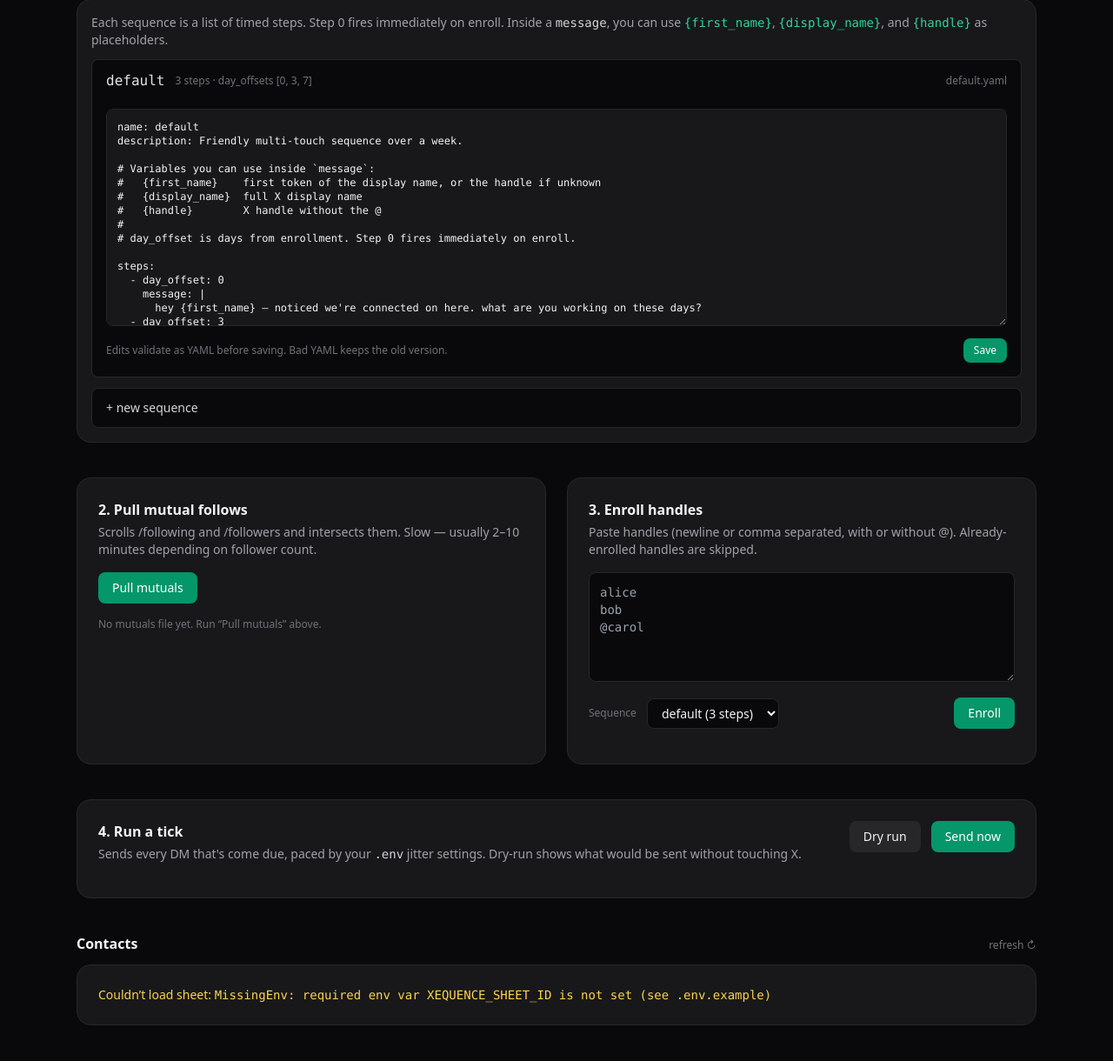
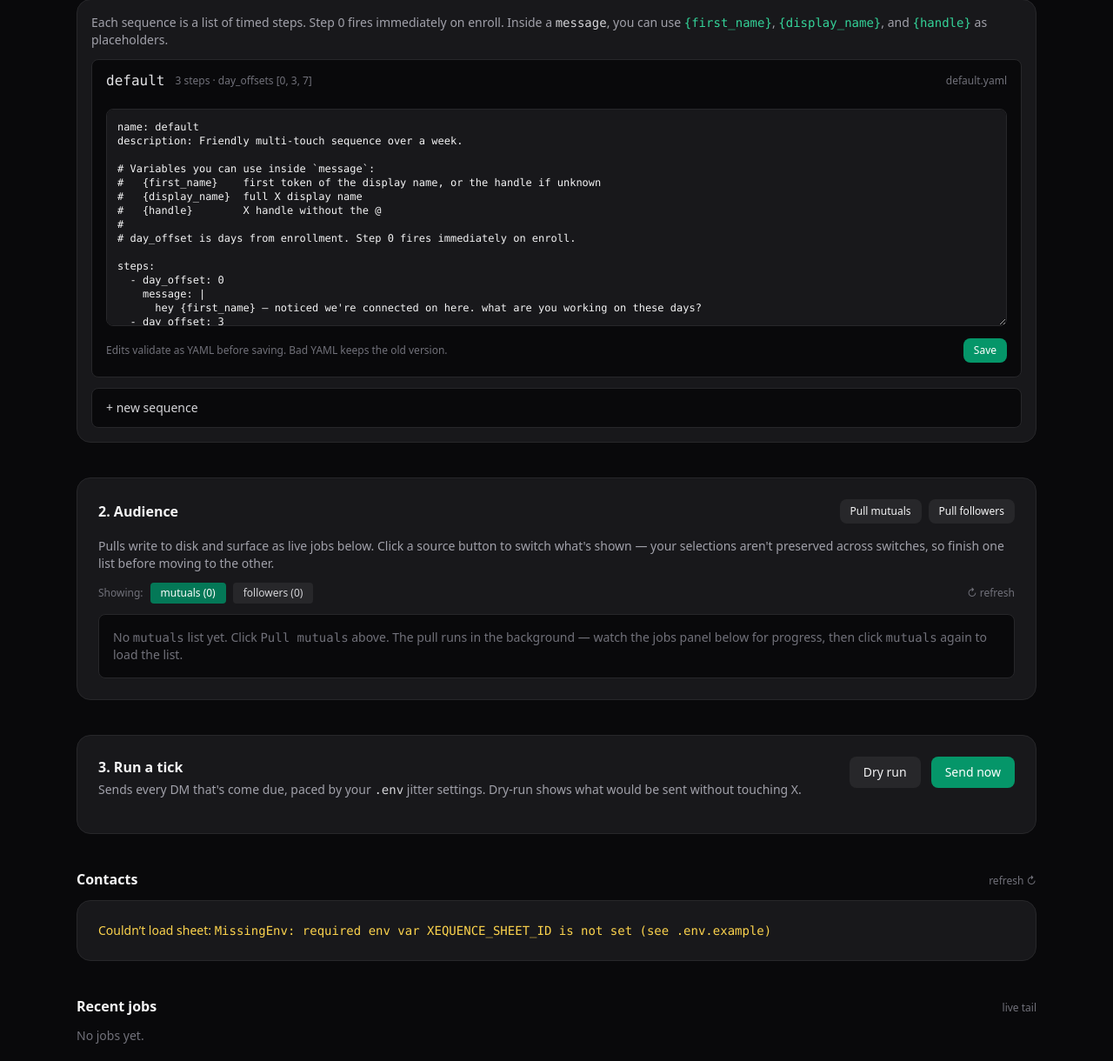
Before and after one commit to bowdy/xequence, a FastAPI app: page / in a window 1280 px wide. Shown: the part 130-1350 px from the top of the page at 87% size. Run offline with FastAPI, Linux system fonts and the light colour scheme; some libraries are stand-ins or nearby versions.

Commit message:
Unified audience card: pull mutuals OR followers, checkboxed enroll
Replaces the separate "Pull mutuals" / "Enroll handles" cards with a
single section that handles the full curation flow:

- Two pull buttons (Pull mutuals, Pull followers) — each writes its own
  .tmp file. Both surface as live background jobs.
- Source switcher (buttons with live counts) toggles which list is
  displayed.
- The list renders as a scrollable checkbox table, all rows checked by
  default. Each handle is a clickable link to their X profile so you can
  vet before unchecking.
- "Enroll selected" submits the checked handles + chosen sequence to a
  new /actions/enroll-selected endpoint.
- Old text-paste enroll form removed from UI; endpoint kept in case a
  CLI workflow needs it.

Co-Authored-By: Claude Opus 4.7 (1M context) <noreply@anthropic.com>

```diff
--- a/webapp/app.py
+++ b/webapp/app.py
@@ -44,7 +44,7 @@ from tools.sequences import (  # noqa: E402
     schedule_for_step,
 )
 from tools.sheets_client import Contact, now_iso, read_all, update_contact, upsert_contact  # noqa: E402
-from tools.twitter_client import fetch_display_name, fetch_mutuals, send_dm  # noqa: E402
+from tools.twitter_client import fetch_display_name, fetch_followers, fetch_mutuals, send_dm  # noqa: E402
 from webapp import jobs  # noqa: E402
 
 app = FastAPI(title="Xequence")
@@ -100,11 +100,30 @@ def list_sequences() -> list[dict]:
     return out
 
 
-def read_mutuals_file() -> list[str]:
-    p = REPO_ROOT / ".tmp" / "mutuals.txt"
-    if not p.exists():
-        return []
-    return [line.strip() for line in p.read_text().splitlines() if line.strip()]
+AUDIENCE_SOURCES = {
+    "mutuals": REPO_ROOT / ".tmp" / "mutuals.txt",
+    "followers": REPO_ROOT / ".tmp" / "followers.txt",
+}
+
+
+def read_audience(source: str) -> dict:
+    """Return the audience for `source` plus its file metadata.
+
+    Each source maps to one .tmp file. Files are plain text, one handle per
+    line. Missing files are treated as empty, not an error — the UI should
+    surface "no list yet, click pull".
+    """
+    p = AUDIENCE_SOURCES.get(source)
+    if p is None or not p.exists():
+        return {"source": source, "handles": [], "pulled_at": None}
+    handles = [line.strip() for line in p.read_text().splitlines() if line.strip()]
+    pulled_at = datetime.fromtimestamp(p.stat().st_mtime, tz=timezone.utc)
+    return {"source": source, "handles": handles, "pulled_at": pulled_at.isoformat()}
+
+
+def audience_summary() -> dict[str, int]:
+    """Count of handles in each known source file (for the source switcher)."""
+    return {src: len(read_audience(src)["handles"]) for src in AUDIENCE_SOURCES}
 
 
 # ---------- pages ----------------------------------------------------------
@@ -119,7 +138,7 @@ def index(request: Request):
         session_ok=ok,
         session_msg=msg,
         sequences=list_sequences(),
-        mutuals_count=len(read_mutuals_file()),
+        audience_counts=audience_summary(),
     )
 
 
@@ -160,10 +179,21 @@ def partial_jobs(request: Request):
     return view(request, "_jobs.html", jobs=[j.to_dict() for j in jobs.recent()])
 
 
-@app.get("/partials/mutuals", response_class=HTMLResponse)
-def partial_mutuals(request: Request):
-    handles = read_mutuals_file()
-    return view(request, "_mutuals.html", handles=handles, count=len(handles))
+@app.get("/partials/audience", response_class=HTMLResponse)
+def partial_audience(request: Request, source: str = "mutuals"):
+    if source not in AUDIENCE_SOURCES:
+        raise HTTPException(400, f"unknown source: {source}")
+    data = read_audience(source)
+    return view(
+        request,
+        "_audience.html",
+        source=source,
+        handles=data["handles"],
+        count=len(data["handles"]),
+        pulled_at=data["pulled_at"],
+        counts=audience_summary(),
+        sequences=list_sequences(),
+    )
 
 
 @app.get("/partials/sequences", response_class=HTMLResponse)
@@ -204,6 +234,68 @@ def action_pull_mutuals(request: Request):
 
     job = jobs.start_job("pull_mutuals", work)
     return view(request, "_job_row.html", job=job.to_dict())
+
+
+@app.post("/actions/pull-followers", response_class=HTMLResponse)
+def action_pull_followers(request: Request):
+    if jobs.is_running("pull_followers"):
+        raise HTTPException(409, "A pull_followers job is already running.")
+
+    handle = env("X_HANDLE", required=True).lstrip("@")
+
+    def work(job: jobs.Job):
+        job.append(f"Opening X session for @{handle}…")
+        with x_session(headless=True) as (_ctx, page):
+            job.append("Scrolling /followers (this can take several minutes for large accounts)…")
+            followers = sorted(fetch_followers(page, handle))
+        out = AUDIENCE_SOURCES["followers"]
+        out.parent.mkdir(parents=True, exist_ok=True)
+        out.write_text("\n".join(followers) + "\n")
+        job.append(f"Wrote {len(followers)} followers to {out}")
+        return {"count": len(followers), "file": str(out)}
+
+    job = jobs.start_job("pull_followers", work)
+    return view(request, "_job_row.html", job=job.to_dict())
+
+
+@app.post("/actions/enroll-selected", response_class=HTMLResponse)
+def action_enroll_selected(
+    request: Request,
+    handles: list[str] = Form(default_factory=list),
+    sequence: str = Form("default"),
+):
+    """Enroll handles selected via checkboxes in the audience list.
+
+    Each checked checkbox in `_audience.html` carries name="handles" and the
+    handle as its value. FastAPI collects them as a list automatically.
+    """
+    parsed = [h.strip().lstrip("@").lower() for h in handles if h.strip()]
+    if not parsed:
+        raise HTTPException(400, "No handles selected.")
+
+    seq = load_sequence(sequence)
+    enrolled_at = datetime.now(tz=timezone.utc).replace(microsecond=0)
+    first_send = schedule_for_step(enrolled_at, seq.steps[0])
+
+    existing = {(c.handle, c.sequence) for c in read_all()}
+    added, skipped = 0, 0
+    for handle in parsed:
+        if (handle, sequence) in existing:
+            skipped += 1
+            continue
+        upsert_contact(
+            Contact(
+                handle=handle,
+                sequence=sequence,
+                enrolled_at=enrolled_at.isoformat(),
+                current_step=0,
+                next_send_at=first_send.isoformat(),
+                status="pending",
+            )
+        )
+        added += 1
+
+    return view(request, "_enroll_result.html", added=added, skipped=skipped, sequence=sequence)
 
 
 @app.post("/actions/enroll", response_class=HTMLResponse)
--- /dev/null
+++ b/webapp/templates/_audience.html
@@ -0,0 +1,85 @@
+<div class="bg-zinc-900 border border-zinc-800 rounded-2xl p-6">
+  <div class="flex items-center justify-between gap-3 flex-wrap mb-4">
+    <h2 class="text-base font-semibold">2. Audience</h2>
+    <div class="flex gap-2">
+      <button type="button"
+              hx-post="/actions/pull-mutuals" hx-target="#jobs-area" hx-swap="afterbegin"
+              class="bg-zinc-800 hover:bg-zinc-700 text-xs px-3 py-1.5 rounded-lg">
+        Pull mutuals
+      </button>
+      <button type="button"
+              hx-post="/actions/pull-followers" hx-target="#jobs-area" hx-swap="afterbegin"
+              class="bg-zinc-800 hover:bg-zinc-700 text-xs px-3 py-1.5 rounded-lg">
+        Pull followers
+      </button>
+    </div>
+  </div>
+
+  <p class="text-sm text-zinc-400 mb-3">
+    Pulls write to disk and surface as live jobs below. Click a source button to switch what's shown
+    — your selections aren't preserved across switches, so finish one list before moving to the other.
+  </p>
+
+  <div class="flex items-center gap-2 mb-3 text-xs">
+    <span class="text-zinc-500">Showing:</span>
+    {% for src, cnt in counts.items() %}
+      <button type="button"
+              hx-get="/partials/audience?source={{ src }}"
+              hx-target="#audience-area" hx-swap="innerHTML"
+              class="px-3 py-1 rounded transition-colors
+                {% if src == source %}bg-emerald-700 text-white{% else %}bg-zinc-800 text-zinc-300 hover:bg-zinc-700{% endif %}">
+        {{ src }} ({{ cnt }})
+      </button>
+    {% endfor %}
+    <button type="button"
+            title="Refresh list"
+            hx-get="/partials/audience?source={{ source }}"
+            hx-target="#audience-area" hx-swap="innerHTML"
+            class="ml-auto text-zinc-500 hover:text-zinc-300">↻ refresh</button>
+  </div>
+
+  {% if not handles %}
+    <div class="text-sm text-zinc-500 p-4 bg-zinc-950 border border-zinc-800 rounded-lg">
+      No <span class="mono">{{ source }}</span> list yet. Click <span class="mono">Pull {{ source }}</span> above.
+      The pull runs in the background — watch the jobs panel below for progress, then click <span class="mono">{{ source }}</span> again to load the list.
+    </div>
+  {% else %}
+    <form hx-post="/actions/enroll-selected" hx-target="#enroll-result" hx-swap="innerHTML">
+      <div class="bg-zinc-950 border border-zinc-800 rounded-lg">
+        <div class="sticky top-0 bg-zinc-950 px-3 py-2 border-b border-zinc-800 flex items-center gap-3 text-xs">
+          <label class="flex items-center gap-1.5 cursor-pointer">
+            <input type="checkbox" checked
+                   onclick="this.closest('form').querySelectorAll('input[name=handles]').forEach(cb => cb.checked = this.checked)">
+            <span class="text-zinc-300">all</span>
+          </label>
+          <span class="text-zinc-500 ml-auto">{{ count }} handles · {{ source }} · pulled {{ pulled_at[:16] if pulled_at else 'unknown' }}</span>
+        </div>
+        <div class="max-h-96 overflow-y-auto divide-y divide-zinc-800">
+          {% for h in handles %}
+            <label class="flex items-center gap-2 px-3 py-1.5 hover:bg-zinc-900 cursor-pointer">
+              <input type="checkbox" name="handles" value="{{ h }}" checked>
+              <a href="https://x.com/{{ h }}" target="_blank"
+                 class="mono text-sm text-zinc-200 hover:text-emerald-400"
+                 onclick="event.stopPropagation()">@{{ h }}</a>
+            </label>
+          {% endfor %}
+        </div>
+      </div>
+
+      <div class="flex items-center gap-3 mt-4 flex-wrap">
+        <label class="text-xs text-zinc-500">Enroll into</label>
+        <select name="sequence"
+                class="bg-zinc-950 border border-zinc-800 rounded-lg px-3 py-1.5 text-sm">
+          {% for s in sequences %}
+            <option value="{{ s.name }}">{{ s.name }} ({{ s.step_count }} steps)</option>
+          {% endfor %}
+        </select>
+        <button type="submit"
+                class="ml-auto bg-emerald-600 hover:bg-emerald-500 text-white text-sm font-medium px-4 py-2 rounded-lg">
+          Enroll selected
+        </button>
+      </div>
+    </form>
+    <div id="enroll-result" class="mt-3"></div>
+  {% endif %}
+</div>
--- a/webapp/templates/_mutuals.html
+++ /dev/null
@@ -1,11 +0,0 @@
-{% if count %}
-  <span>Mutuals on disk: <span class="text-zinc-200 mono">{{ count }}</span></span>
-  <details class="mt-2">
-    <summary class="cursor-pointer text-zinc-500 hover:text-zinc-300">show list</summary>
-    <div class="mono text-xs text-zinc-400 scroll-y mt-2 p-3 bg-zinc-950 border border-zinc-800 rounded-lg">
-      {% for h in handles %}{{ h }}<br>{% endfor %}
-    </div>
-  </details>
-{% else %}
-  <span>No mutuals file yet. Run “Pull mutuals” above.</span>
-{% endif %}
--- a/webapp/templates/index.html
+++ b/webapp/templates/index.html
@@ -15,53 +15,17 @@
   </div>
 </section>
 
-<!-- ROW 2: pull mutuals + enroll -->
-<section class="grid md:grid-cols-2 gap-6">
-  <div class="bg-zinc-900 border border-zinc-800 rounded-2xl p-6">
-    <h2 class="text-base font-semibold mb-1">2. Pull mutual follows</h2>
-    <p class="text-sm text-zinc-400 mb-4">
-      Scrolls /following and /followers and intersects them. Slow — usually 2–10 minutes depending on follower count.
-    </p>
-    <form hx-post="/actions/pull-mutuals" hx-target="#jobs-area" hx-swap="afterbegin">
-      <button class="bg-emerald-600 hover:bg-emerald-500 text-white text-sm font-medium px-4 py-2 rounded-lg" type="submit">
-        Pull mutuals
-      </button>
-    </form>
-    <div class="mt-4 text-xs text-zinc-500" id="mutuals-summary"
-         hx-get="/partials/mutuals" hx-trigger="load, every 10s" hx-swap="innerHTML">loading…</div>
-  </div>
-
-  <div class="bg-zinc-900 border border-zinc-800 rounded-2xl p-6">
-    <h2 class="text-base font-semibold mb-1">3. Enroll handles</h2>
-    <p class="text-sm text-zinc-400 mb-4">
-      Paste handles (newline or comma separated, with or without @). Already-enrolled handles are skipped.
-    </p>
-    <form hx-post="/actions/enroll" hx-target="#enroll-result" hx-swap="innerHTML" class="space-y-3">
-      <textarea name="handles" rows="5" placeholder="alice
-bob
-@carol"
-        class="mono w-full bg-zinc-950 border border-zinc-800 rounded-lg p-3 text-sm focus:border-emerald-600 focus:outline-none"></textarea>
-      <div class="flex items-center gap-3">
-        <label class="text-xs text-zinc-500">Sequence</label>
-        <select name="sequence" class="bg-zinc-950 border border-zinc-800 rounded-lg px-3 py-1.5 text-sm">
-          {% for s in sequences %}
-            <option value="{{ s.name }}">{{ s.name }} ({{ s.step_count }} steps)</option>
-          {% endfor %}
-        </select>
-        <button class="ml-auto bg-emerald-600 hover:bg-emerald-500 text-white text-sm font-medium px-4 py-2 rounded-lg" type="submit">
-          Enroll
-        </button>
-      </div>
-    </form>
-    <div id="enroll-result" class="mt-4 text-sm"></div>
-  </div>
+<!-- ROW 2: audience (pull + checkbox list + enroll-selected, all in one) -->
+<section id="audience-area"
+         hx-get="/partials/audience?source=mutuals" hx-trigger="load" hx-swap="innerHTML">
+  <div class="p-6 text-sm text-zinc-500 bg-zinc-900 border border-zinc-800 rounded-2xl">loading audience…</div>
 </section>
 
 <!-- ROW 3: tick -->
 <section class="bg-zinc-900 border border-zinc-800 rounded-2xl p-6">
   <div class="flex items-start justify-between gap-6 flex-wrap">
     <div>
-      <h2 class="text-base font-semibold mb-1">4. Run a tick</h2>
+      <h2 class="text-base font-semibold mb-1">3. Run a tick</h2>
       <p class="text-sm text-zinc-400">
         Sends every DM that's come due, paced by your <span class="mono text-zinc-300">.env</span> jitter settings.
         Dry-run shows what would be sent without touching X.
```
